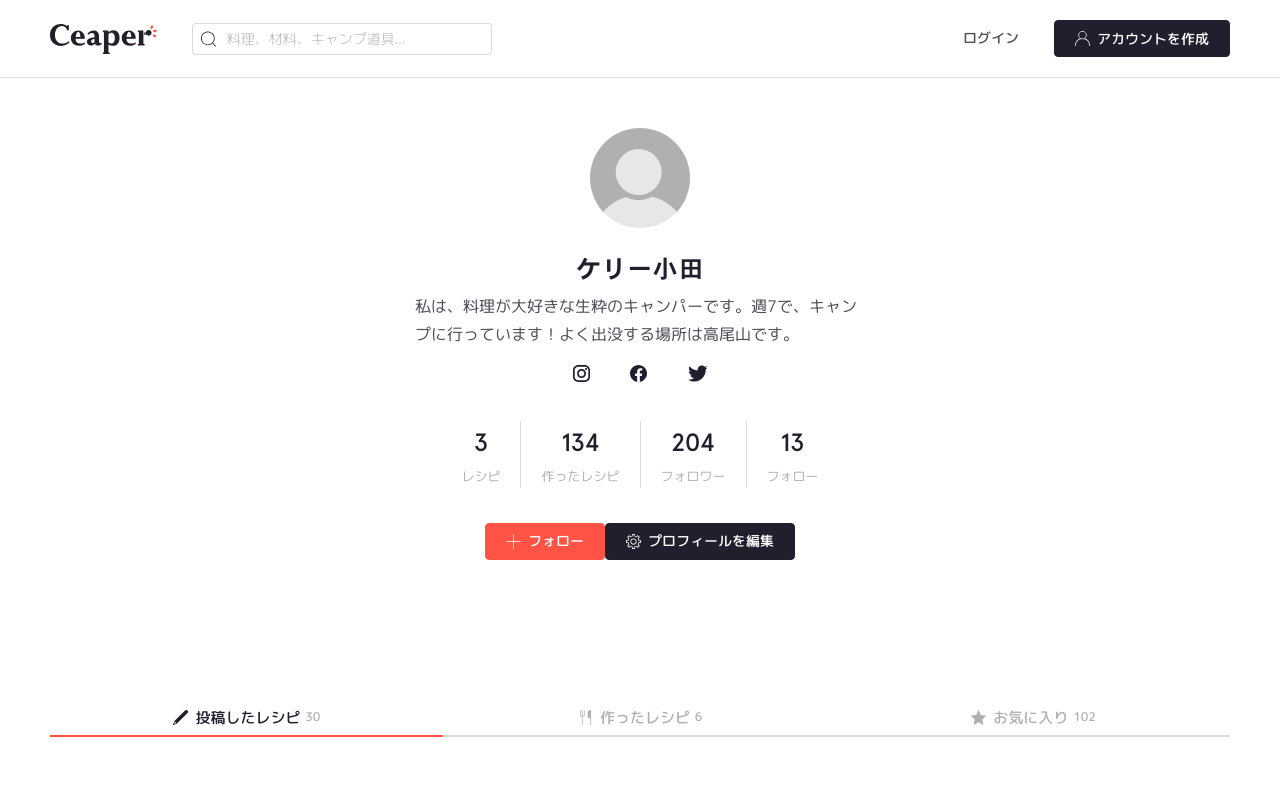
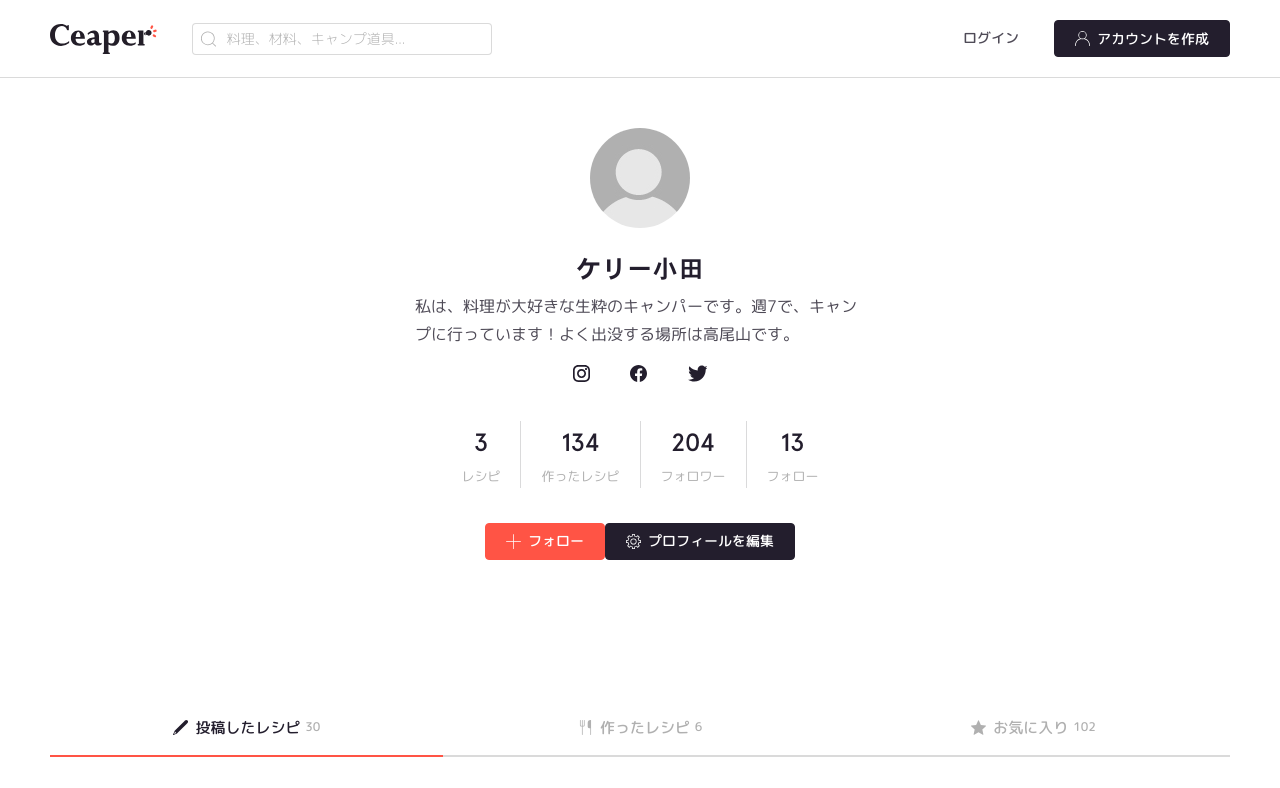
Before and after one commit to ceaper-official/cepaer-web-app, a Next.js app: page /user in a window 1280 px wide. Shown: the top 788 px of the page. Built offline with nearby package versions, Linux system fonts and the light colour scheme.

Commit message:
修正・アイコン

```diff
--- a/styles/header.scss
+++ b/styles/header.scss
@@ -90,9 +90,10 @@ padding: 2rem 0;
   }
   & svg {
         width: 15px;
-        & line, circle {
-          stroke: var(--grey);
-        }
+        & path {
+
+        fill: var(--grey);
+                }
        }
        & ::placeholder {
          color: var(--grey);
--- a/styles/user.scss
+++ b/styles/user.scss
@@ -111,7 +111,7 @@ text-decoration: underline;
   border-bottom: 2px solid var(--horizontalRule);
   font-weight: 500;
   text-align: center;
-  padding: 10px .5em;
+  padding: 2rem .5rem;
   order: -1;
   position: relative;
   z-index: 1;
```
